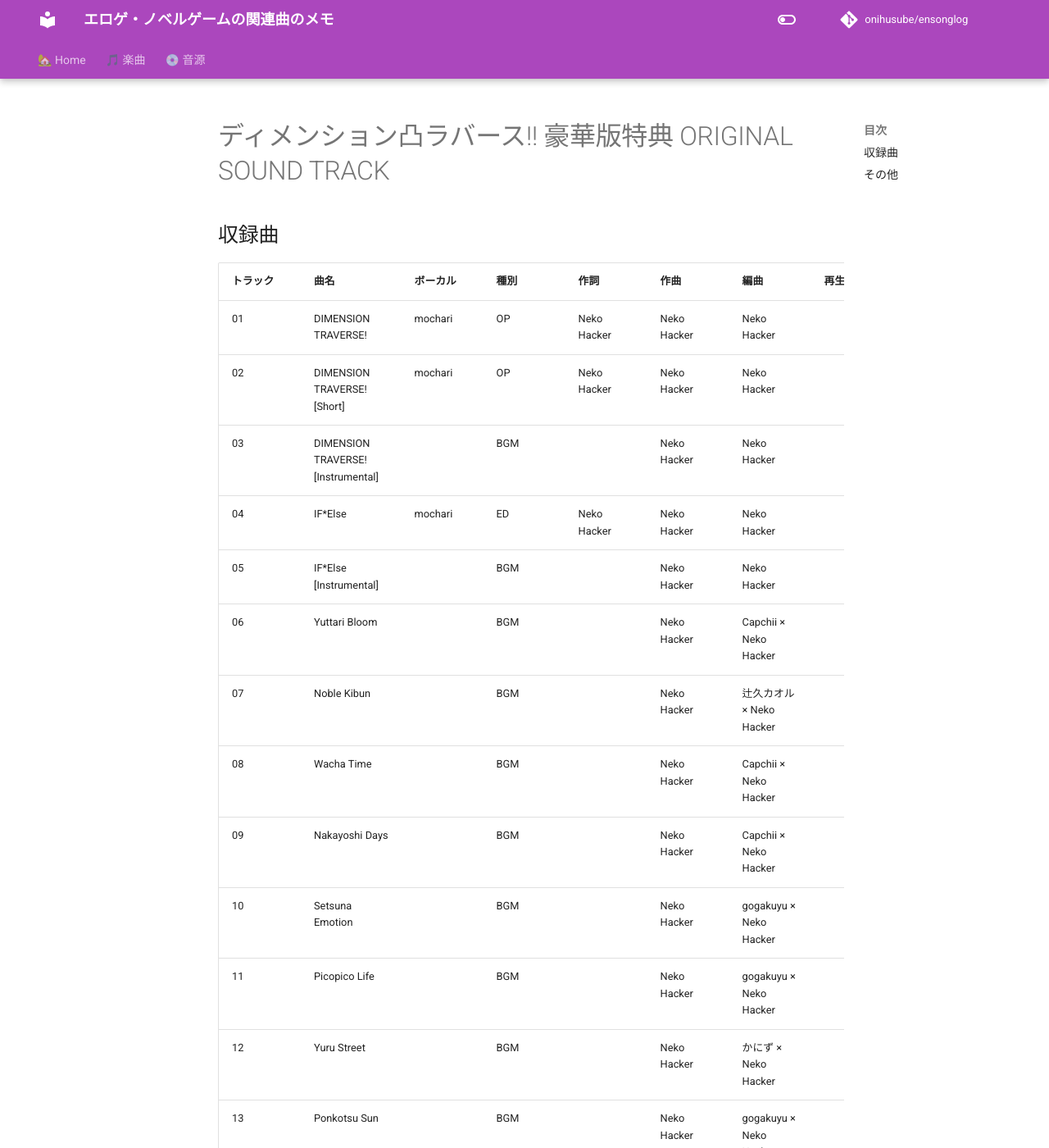
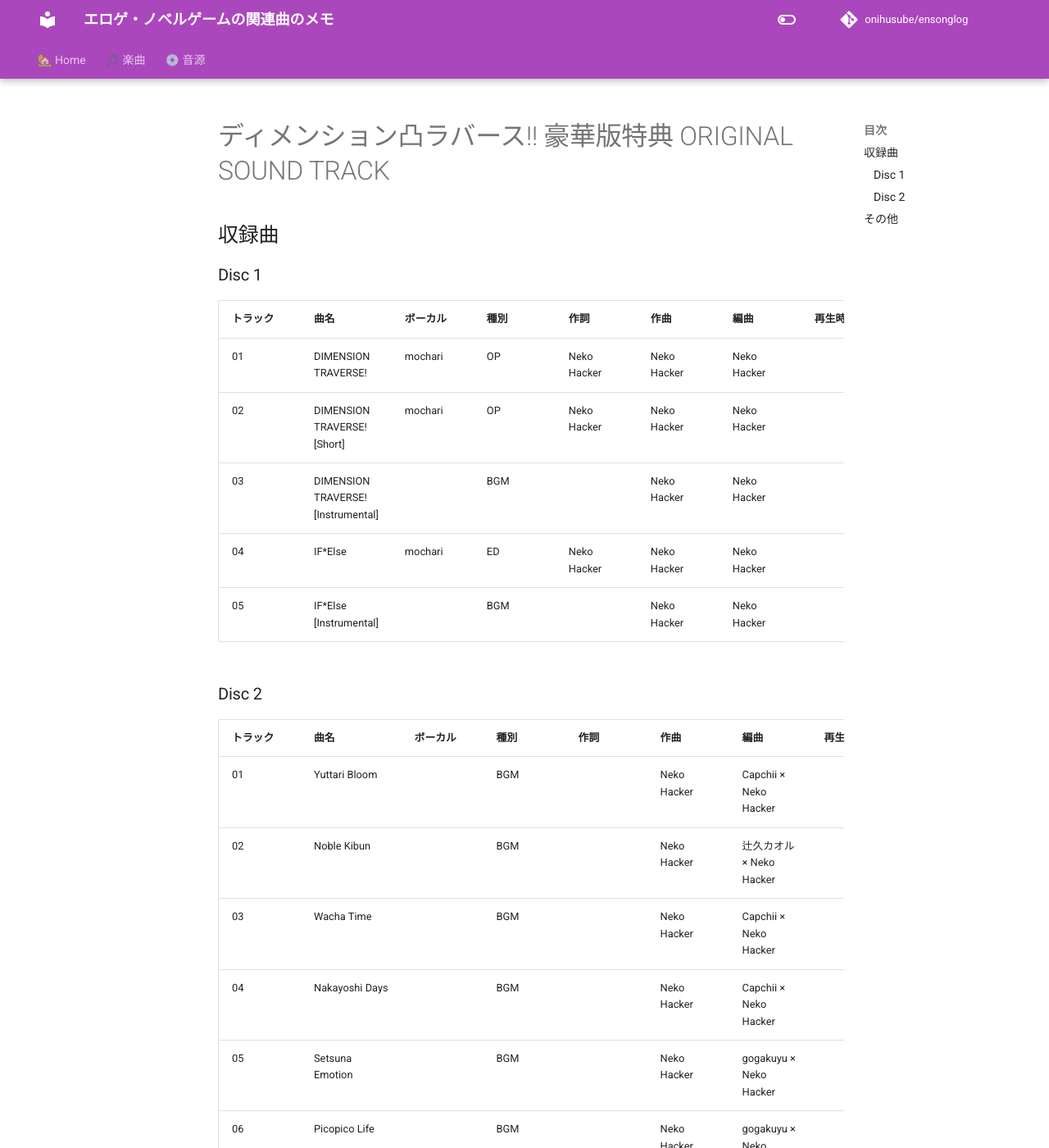
Before and after one commit to onihusube/ensonglog, an MkDocs documentation site: the page built from docs/2026/音源個別/ディメンション凸ラバース!!オリジナルサウンドトラック.md, in a window 1280 px wide and 1400 px high. Shown: the whole window at 82% size. Built offline with MkDocs 1.6.1 and Material for MkDocs 9.7.7, drawn with Linux system fonts in a browser that asks for light colours; comment, search, counter and statistics services are not loaded; some of the changed text lies outside the part shown.

Commit message:
ディスク分割

```diff
--- a/docs/2026/音源個別/ディメンション凸ラバース!!オリジナルサウンドトラック.md
+++ b/docs/2026/音源個別/ディメンション凸ラバース!!オリジナルサウンドトラック.md
@@ -1,6 +1,8 @@
 # ディメンション凸ラバース!! 豪華版特典 ORIGINAL SOUND TRACK
 
 ## 収録曲
+
+### Disc 1
 
 | トラック | 曲名 | ボーカル | 種別 | 作詞 | 作曲 | 編曲 | 再生時間 | その他 |
 |---|---|---|---|---|---|---|---|---|
@@ -9,35 +11,40 @@
 | 03 | DIMENSION TRAVERSE! [Instrumental] | | BGM | | Neko Hacker | Neko Hacker | | |
 | 04 | IF*Else | mochari | ED | Neko Hacker | Neko Hacker | Neko Hacker | | |
 | 05 | IF*Else [Instrumental] | | BGM | | Neko Hacker | Neko Hacker | | |
-| 06 | Yuttari Bloom | | BGM | | Neko Hacker | Capchii × Neko Hacker | | |
-| 07 | Noble Kibun | | BGM | | Neko Hacker | 辻久カオル × Neko Hacker | | |
-| 08 | Wacha Time | | BGM | | Neko Hacker | Capchii × Neko Hacker | | |
-| 09 | Nakayoshi Days | | BGM | | Neko Hacker | Capchii × Neko Hacker | | |
-| 10 | Setsuna Emotion | | BGM | | Neko Hacker | gogakuyu × Neko Hacker | | |
-| 11 | Picopico Life | | BGM | | Neko Hacker | gogakuyu × Neko Hacker | | |
-| 12 | Yuru Street | | BGM | | Neko Hacker | かにず × Neko Hacker | | |
-| 13 | Ponkotsu Sun | | BGM | | Neko Hacker | gogakuyu × Neko Hacker | | |
-| 14 | Oyasumi Feel | | BGM | | Neko Hacker | 辻久カオル × Neko Hacker | | |
-| 15 | Affection 1 | | BGM | | Neko Hacker | Neko Hacker | | |
-| 16 | Affection 2 | | BGM | | Neko Hacker | Neko Hacker | | |
-| 17 | Recollection | | BGM | | Neko Hacker | Neko Hacker | | |
-| 18 | Meditation | | BGM | | Neko Hacker | Neko Hacker | | Violin: コモリヤ・ガクチョウ・ショウ |
-| 19 | Harmonization | | BGM | | Neko Hacker | Neko Hacker | | Violin: コモリヤ・ガクチョウ・ショウ |
-| 20 | Deliberation | | BGM | | Neko Hacker | Neko Hacker | | |
-| 21 | Gradation | | BGM | | Neko Hacker | Neko Hacker | | |
-| 22 | Distortion | | BGM | | Neko Hacker | Neko Hacker | | |
-| 23 | Friction | | BGM | | Neko Hacker | Neko Hacker | | |
-| 24 | INCREASING ENTROPY | | BGM | | Neko Hacker | Neko Hacker | | |
-| 25 | Shijima Shadow | | BGM | | Neko Hacker | Neko Hacker | | |
-| 26 | RAPID OPTIMIZER | | BGM | | Neko Hacker | Neko Hacker | | |
-| 27 | EPOCH SHIFT | | BGM | | Neko Hacker | Neko Hacker | | |
-| 28 | ACCUMULATED BLOOM | | BGM | | Neko Hacker | Neko Hacker | | |
-| 29 | NOBLE ALIGNMENT | | BGM | | Neko Hacker | Neko Hacker | | |
-| 30 | ADVERSARIAL ATTACK | | BGM | | Neko Hacker | Neko Hacker | | |
-| 31 | BLACK OUTLIER | | BGM | | Neko Hacker | Neko Hacker | | |
-| 32 | HIDDEN LAYER | | BGM | | Neko Hacker | Neko Hacker | | |
-| 33 | Unification | | BGM | | Neko Hacker | Neko Hacker | | |
-| 34 | DIMENSION TRAVERSE! [Piano Ver.] | | BGM | | Neko Hacker | かにず | | |
+
+### Disc 2
+
+| トラック | 曲名 | ボーカル | 種別 | 作詞 | 作曲 | 編曲 | 再生時間 | その他 |
+|---|---|---|---|---|---|---|---|---|
+| 01 | Yuttari Bloom | | BGM | | Neko Hacker | Capchii × Neko Hacker | | |
+| 02 | Noble Kibun | | BGM | | Neko Hacker | 辻久カオル × Neko Hacker | | |
+| 03 | Wacha Time | | BGM | | Neko Hacker | Capchii × Neko Hacker | | |
+| 04 | Nakayoshi Days | | BGM | | Neko Hacker | Capchii × Neko Hacker | | |
+| 05 | Setsuna Emotion | | BGM | | Neko Hacker | gogakuyu × Neko Hacker | | |
+| 06 | Picopico Life | | BGM | | Neko Hacker | gogakuyu × Neko Hacker | | |
+| 07 | Yuru Street | | BGM | | Neko Hacker | かにず × Neko Hacker | | |
+| 08 | Ponkotsu Sun | | BGM | | Neko Hacker | gogakuyu × Neko Hacker | | |
+| 09 | Oyasumi Feel | | BGM | | Neko Hacker | 辻久カオル × Neko Hacker | | |
+| 10 | Affection 1 | | BGM | | Neko Hacker | Neko Hacker | | |
+| 11 | Affection 2 | | BGM | | Neko Hacker | Neko Hacker | | |
+| 12 | Recollection | | BGM | | Neko Hacker | Neko Hacker | | |
+| 13 | Meditation | | BGM | | Neko Hacker | Neko Hacker | | Violin: コモリヤ・ガクチョウ・ショウ |
+| 14 | Harmonization | | BGM | | Neko Hacker | Neko Hacker | | Violin: コモリヤ・ガクチョウ・ショウ |
+| 15 | Deliberation | | BGM | | Neko Hacker | Neko Hacker | | |
+| 16 | Gradation | | BGM | | Neko Hacker | Neko Hacker | | |
+| 17 | Distortion | | BGM | | Neko Hacker | Neko Hacker | | |
+| 18 | Friction | | BGM | | Neko Hacker | Neko Hacker | | |
+| 19 | INCREASING ENTROPY | | BGM | | Neko Hacker | Neko Hacker | | |
+| 20 | Shijima Shadow | | BGM | | Neko Hacker | Neko Hacker | | |
+| 21 | RAPID OPTIMIZER | | BGM | | Neko Hacker | Neko Hacker | | |
+| 22 | EPOCH SHIFT | | BGM | | Neko Hacker | Neko Hacker | | |
+| 23 | ACCUMULATED BLOOM | | BGM | | Neko Hacker | Neko Hacker | | |
+| 24 | NOBLE ALIGNMENT | | BGM | | Neko Hacker | Neko Hacker | | |
+| 25 | ADVERSARIAL ATTACK | | BGM | | Neko Hacker | Neko Hacker | | |
+| 26 | BLACK OUTLIER | | BGM | | Neko Hacker | Neko Hacker | | |
+| 27 | HIDDEN LAYER | | BGM | | Neko Hacker | Neko Hacker | | |
+| 28 | Unification | | BGM | | Neko Hacker | Neko Hacker | | |
+| 29 | DIMENSION TRAVERSE! [Piano Ver.] | | BGM | | Neko Hacker | かにず | | |
 
 ## その他
 
```
